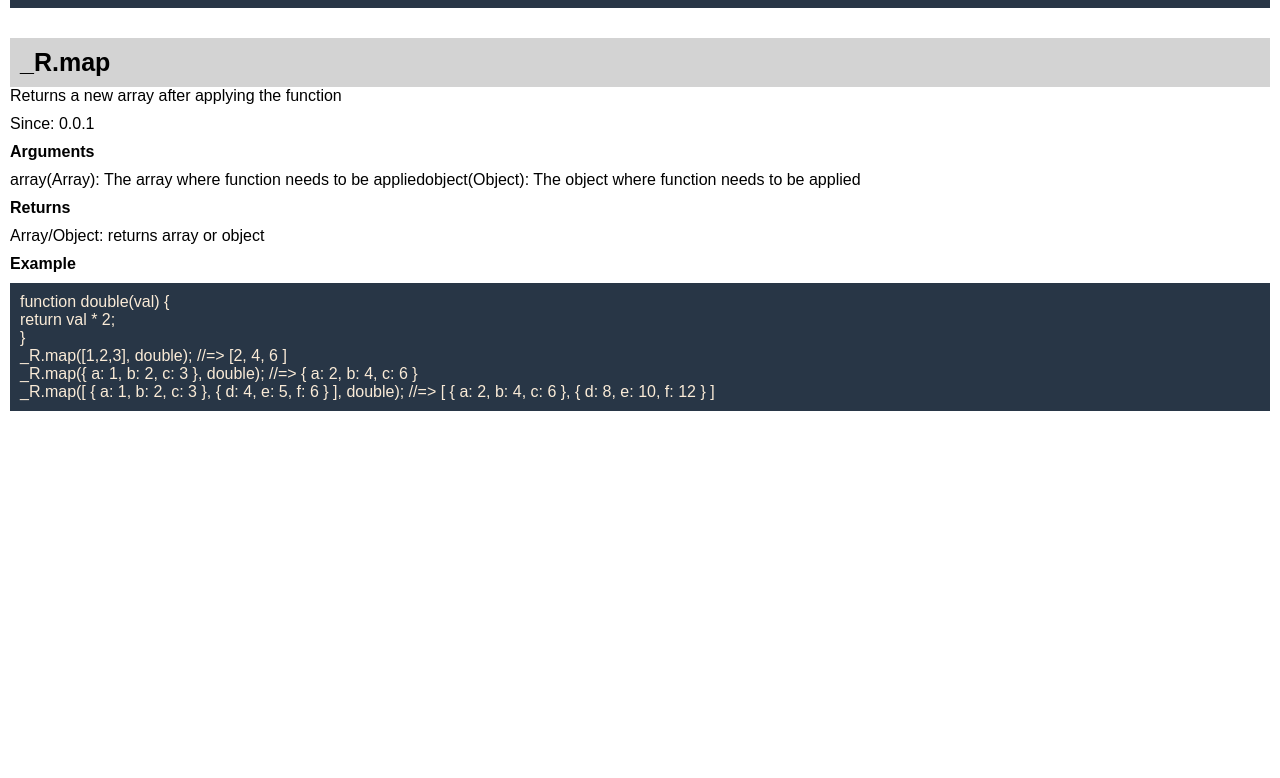
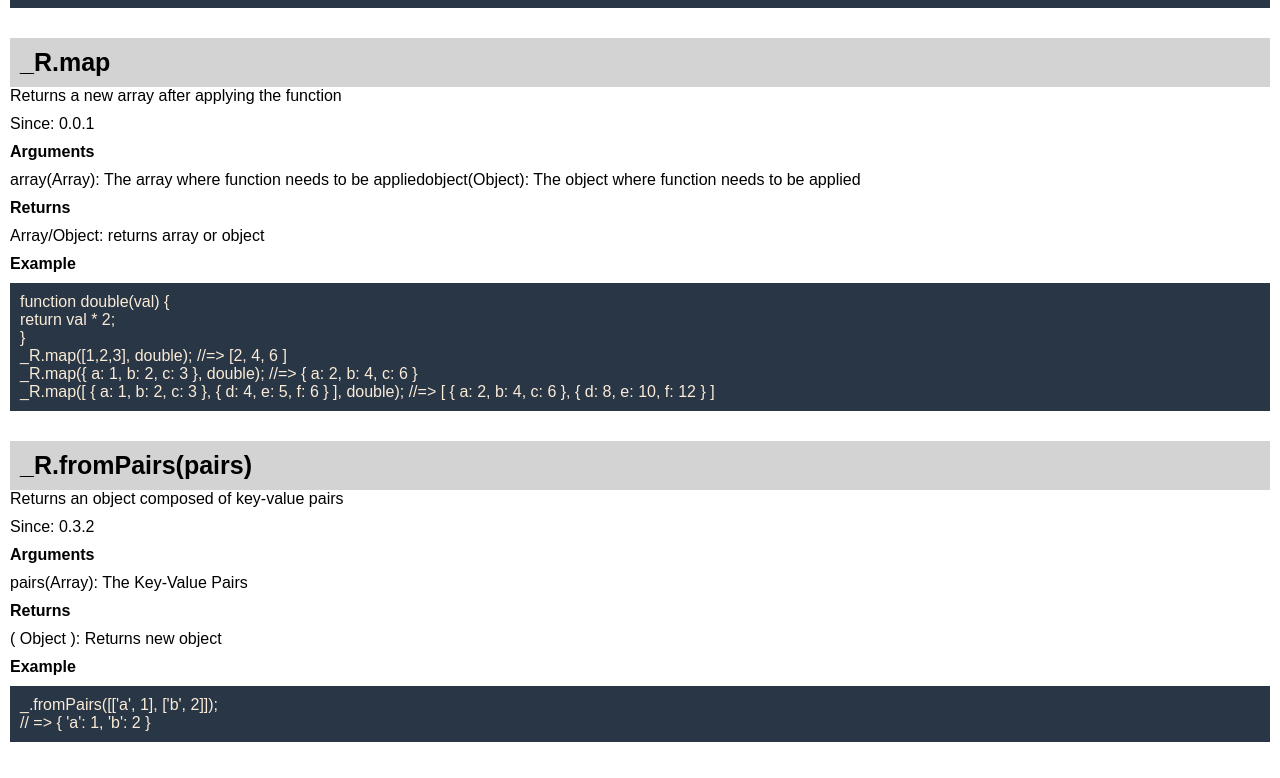
Before and after one commit to ramdaplus/ramdaplus.github.io, a React (Create React App) app: page / in a window 1280 px wide. Shown: the part 1309-2087 px from the top of the page. Before the commit the page ends 1756 px from the top, so only its background shows below. Built offline with nearby package versions, Linux system fonts and the light colour scheme.

Commit message:
added fromPairs function and corrected the name of the app

```diff
--- a/public/index.html
+++ b/public/index.html
@@ -19,7 +19,7 @@
       work correctly both with client-side routing and a non-root public URL.
       Learn how to configure a non-root public URL by running `npm run build`.
     -->
-    <title>React App</title>
+    <title>Ramda Plus</title>
   </head>
   <body>
     <noscript>
--- a/src/features.json
+++ b/src/features.json
@@ -38,5 +38,15 @@
     ],
     "returns": { "name": "Array/Object", "desc": "returns array or object" },
     "example": "function double(val) { \n return val * 2; \n } \n _R.map([1,2,3], double); //=> [2, 4, 6 ] \n _R.map({ a: 1, b: 2, c: 3  }, double); //=> { a: 2, b: 4, c: 6  } \n _R.map([ { a: 1, b: 2, c: 3  }, { d: 4, e: 5, f: 6  }  ], double); //=> [ { a: 2, b: 4, c: 6  }, { d: 8, e: 10, f: 12  }  ]"
+  },
+  {
+    "heading": "_R.fromPairs(pairs)",
+    "desc": "Returns an object composed of key-value pairs",
+    "since": "0.3.2",
+    "arguments": [
+      { "arg": "pairs(Array)", "desc": "The Key-Value Pairs" }
+    ],
+    "returns": { "name": "( Object )", "desc": "Returns new object" },
+    "example": "_.fromPairs([['a', 1], ['b', 2]]); \n // => { 'a': 1, 'b': 2  }"
   }
 ]
```
